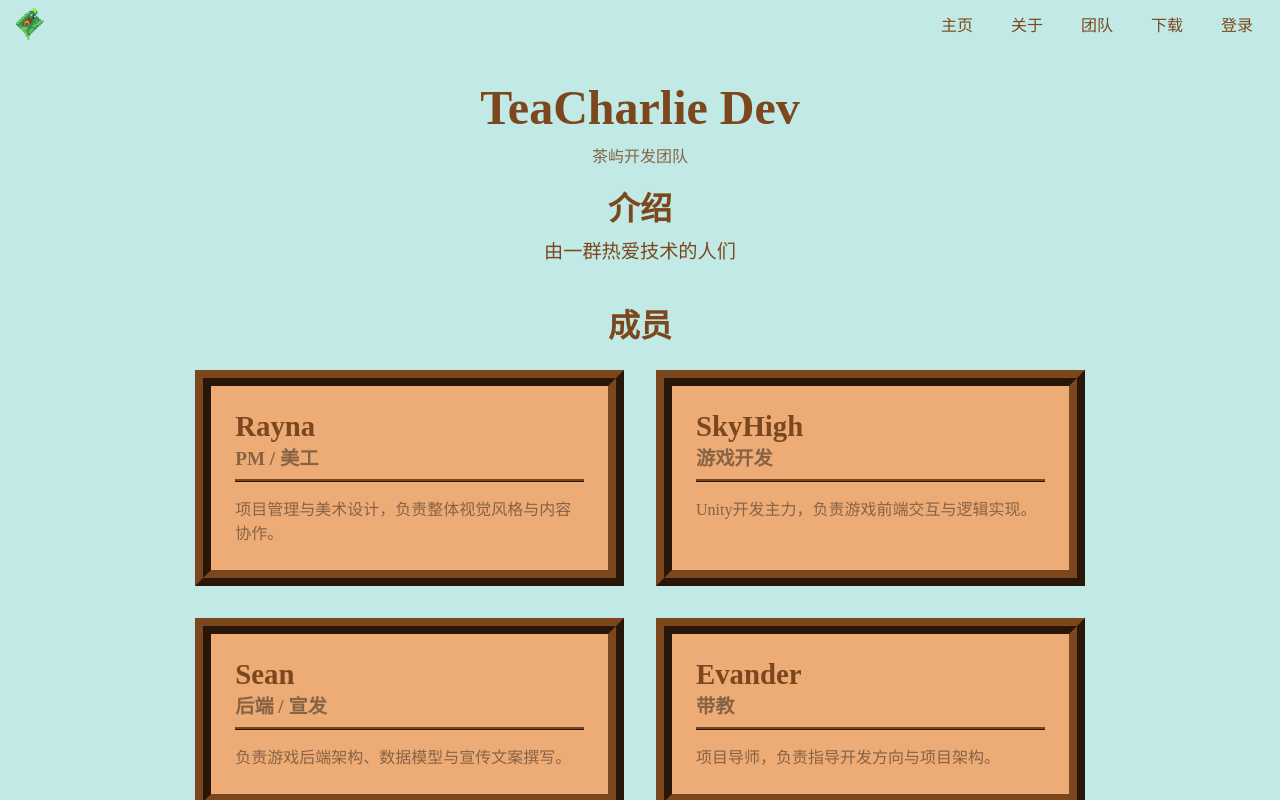
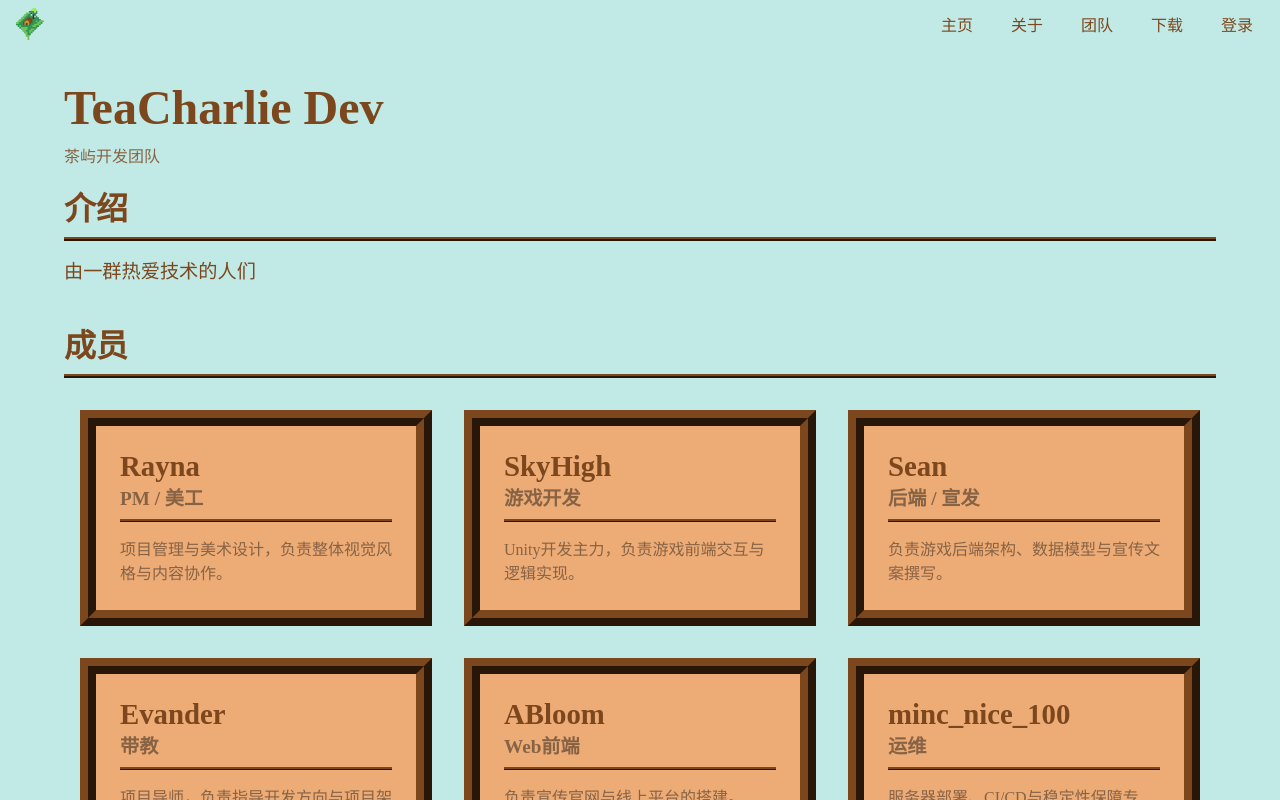
Before and after one commit to ShanghaiHackathon-2025/TeaCharlie-Web, a Vue app: page /group in a window 1280 px wide. Built offline with nearby package versions, Linux system fonts and the light colour scheme; a web font is replaced by a local one.

Commit message:
同步关于界面与团队界面样式

```diff
--- a/public/group-member.json
+++ b/public/group-member.json
@@ -3,48 +3,56 @@
     "Name": "Rayna",
     "Title": "PM / 美工",
     "Link": "",
-    "Bio": "项目管理与美术设计，负责整体视觉风格与内容协作。"
+    "Bio": "项目管理与美术设计，负责整体视觉风格与内容协作。",
+    "Desc": "这是一段描述"
   },
   {
     "Name": "SkyHigh",
     "Title": "游戏开发",
     "Link": "",
-    "Bio": "Unity开发主力，负责游戏前端交互与逻辑实现。"
+    "Bio": "Unity开发主力，负责游戏前端交互与逻辑实现。",
+    "Desc": "这是一段描述"
   },
   {
     "Name": "Sean",
     "Title": "后端 / 宣发",
     "Link": "https://makabaka1880.xyz",
-    "Bio": "负责游戏后端架构、数据模型与宣传文案撰写。"
+    "Bio": "负责游戏后端架构、数据模型与宣传文案撰写。",
+    "Desc": "这是一段描述"
   },
   {
     "Name": "Evander",
     "Title": "带教",
     "Link": "https://github.com/littlerodents",
-    "Bio": "项目导师，负责指导开发方向与项目架构。"
+    "Bio": "项目导师，负责指导开发方向与项目架构。",
+    "Desc": "这是一段描述"
   },
   {
     "Name": "ABloom",
     "Title": "Web前端",
     "Link": "https://github.com/abloom25",
-    "Bio": "负责宣传官网与线上平台的搭建。"
+    "Bio": "负责宣传官网与线上平台的搭建。",
+    "Desc": "这是一段描述"
   },
   {
     "Name": "minc_nice_100",
     "Title": "运维",
     "Link": "https://itedev.com/",
-    "Bio": "服务器部署、CI/CD与稳定性保障专家。"
+    "Bio": "服务器部署、CI/CD与稳定性保障专家。",
+    "Desc": "这是一段描述"
   },
   {
     "Name": "散修",
     "Title": "美工",
     "Link": "",
-    "Bio": "擅长插画与场景绘制，为茶屿提供艺术支持。"
+    "Bio": "擅长插画与场景绘制，为茶屿提供艺术支持。",
+    "Desc": "这是一段描述"
   },
   {
     "Name": "Tab:)",
     "Title": "美工",
     "Link": "",
-    "Bio": "专注于界面与UI设计，为玩家提供流畅视觉体验。"
+    "Bio": "专注于界面与UI设计，为玩家提供流畅视觉体验。",
+    "Desc": "这是一段描述"
   }
 ]
--- a/src/views/AboutView.vue
+++ b/src/views/AboutView.vue
@@ -24,12 +24,14 @@
 
 <style scoped>
 .about-view {
-  min-height: 100vh;
+  height: 100%;
+  width: 100%;
   background-color: #c1eae6;
   padding: 2rem 4rem;
   display: flex;
   flex-direction: column;
-  align-items: center;
+  align-items: flex-start;
+  justify-content: flex-start;
 }
 
 .about-view .title {
@@ -39,8 +41,7 @@
 }
 
 .about-content {
-  width: 80%;
-  max-width: 800px;
+  width: 100%;
   display: flex;
   flex-direction: column;
   gap: 2rem;
--- a/src/views/GroupView.vue
+++ b/src/views/GroupView.vue
@@ -43,7 +43,8 @@ onMounted(async () => {
   padding: 2rem 4rem;
   display: flex;
   flex-direction: column;
-  align-items: center;
+  align-items: flex-start;
+  justify-content: flex-start;
 }
 
 .team-view .title {
@@ -53,9 +54,15 @@ onMounted(async () => {
 }
 
 .team-view h2 {
+  /* font-size: 2rem;
+  color: #7c471d;
+  margin-bottom: 0.5rem; */
+  width: 100%;
   font-size: 2rem;
   color: #7c471d;
-  margin-bottom: 0.5rem;
+  border-bottom: 0.3rem ridge #7c471d;
+  padding-bottom: 0.5rem;
+  margin-bottom: 1rem;
 }
 
 .team-view .subtitle {
@@ -74,7 +81,7 @@ onMounted(async () => {
 }
 
 .team-container {
-  width: 80%;
+  width: 100%;
   display: grid;
   grid-template-columns: repeat(auto-fill, minmax(300px, 1fr));
   gap: 2rem;
```
